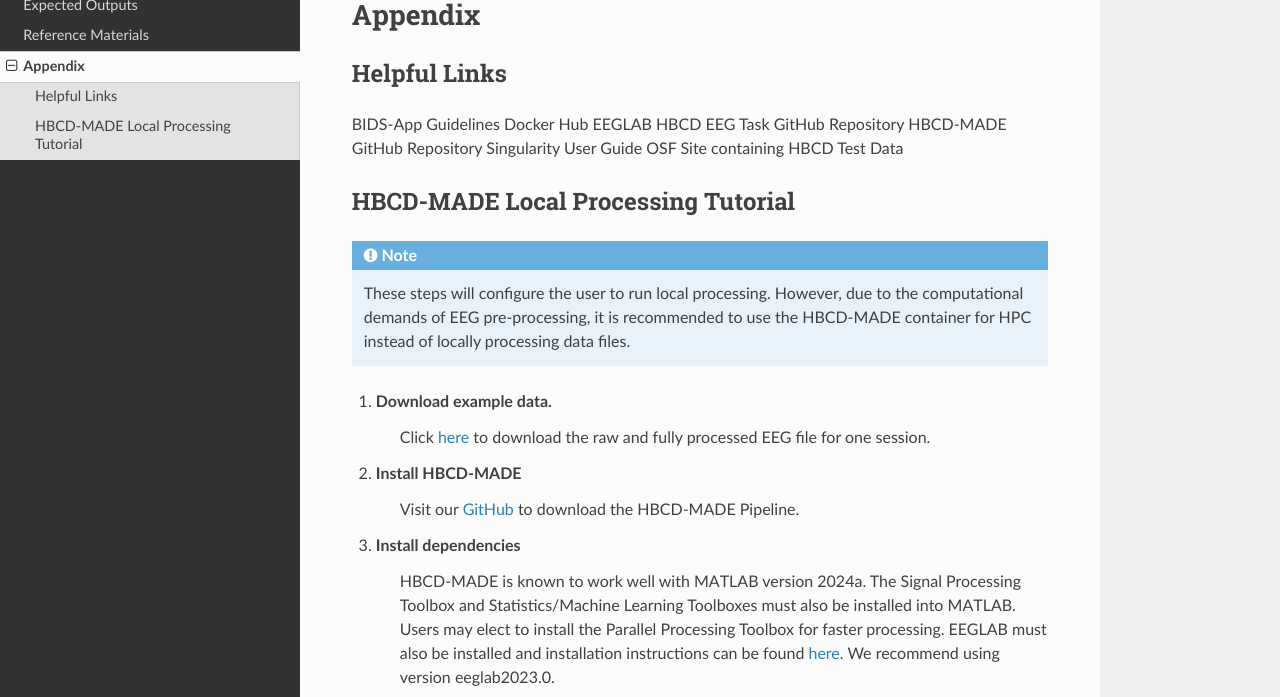
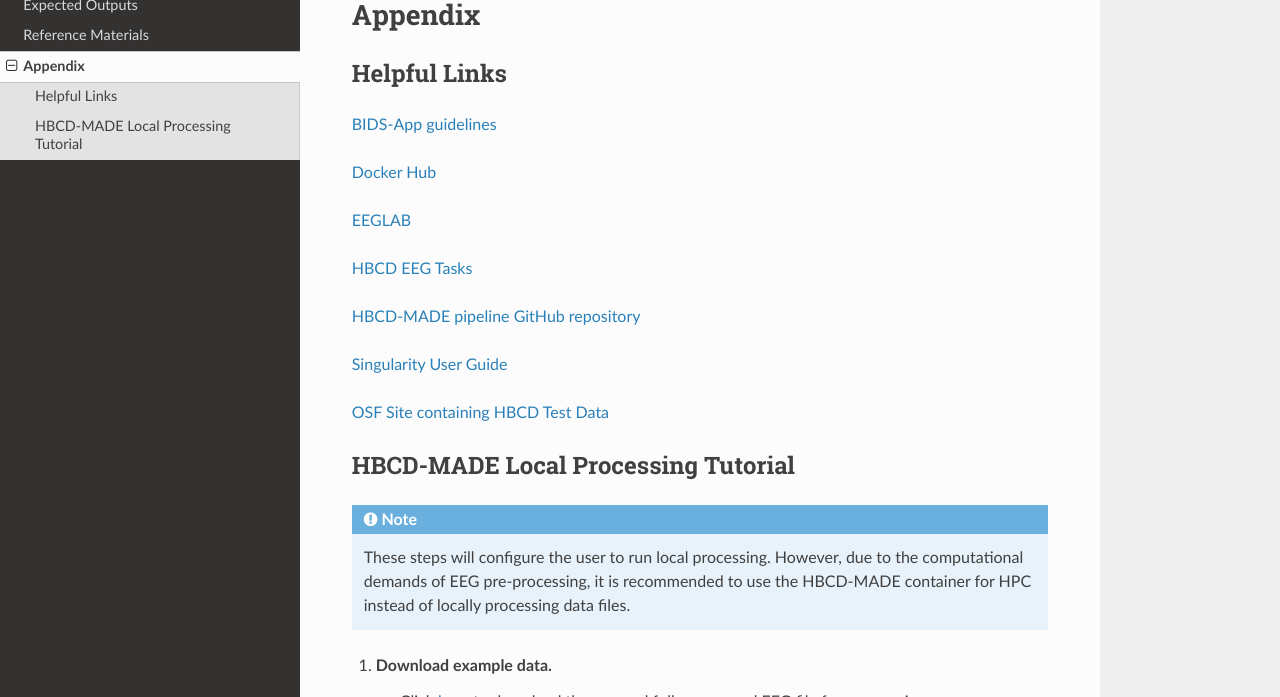
Before and after one commit to DCAN-Labs/HBCD-MADE, a Sphinx documentation site: the page built from docs/source/appendix.rst, in a window 1280 px wide and 900 px high, cut to the strip 203-900 px from the top of the window. Built offline with Sphinx 7.4.7 and the Read the Docs theme 3.1.0, drawn with Linux system fonts in a browser that asks for light colours; pages that are not in the unit, such as notebooks, are missing from menus.

Commit message:
add resources to appendix

```diff
--- a/docs/source/appendix.rst
+++ b/docs/source/appendix.rst
@@ -10,13 +10,19 @@
 
 Helpful Links
 --------------
-BIDS-App Guidelines
-Docker Hub
-EEGLAB
-HBCD EEG Task GitHub Repository
-HBCD-MADE GitHub Repository
-Singularity User Guide
-OSF Site containing HBCD Test Data
+`BIDS-App guidelines <https://journals.plos.org/ploscompbiol/article?id=10.1371/journal.pcbi.1005209>`_
+
+`Docker Hub <https://hub.docker.com/r/dcanumn/hbcd-made/tags>`_
+
+`EEGLAB <https://eeglab.org/>`_
+
+`HBCD EEG Tasks <https://github.com/ChildDevLab/Tasks>`_
+
+`HBCD-MADE pipeline GitHub repository <https://github.com/ChildDevLab/MADE-EEG-preprocessing-pipeline>`_
+
+`Singularity User Guide <https://docs.sylabs.io/guides/latest/user-guide/>`_
+
+`OSF Site containing HBCD Test Data <https://osf.io/wg46a/files/osfstorage>`_
 
 HBCD-MADE Local Processing Tutorial
 ------------------------------------
--- a/docs/source/data_requirements.rst
+++ b/docs/source/data_requirements.rst
@@ -2,7 +2,7 @@
 Input Data
 ===========
 
-testestHBCD-MADE takes raw, BIDS formatted HBCD data in .set file format.
+HBCD-MADE takes raw, BIDS formatted HBCD data in .set file format.
 
 - :ref:`HBCD EEG Task Information <./task_info>`
 
```
